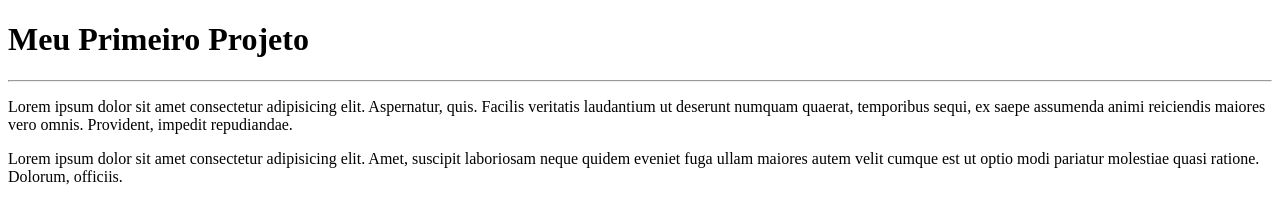
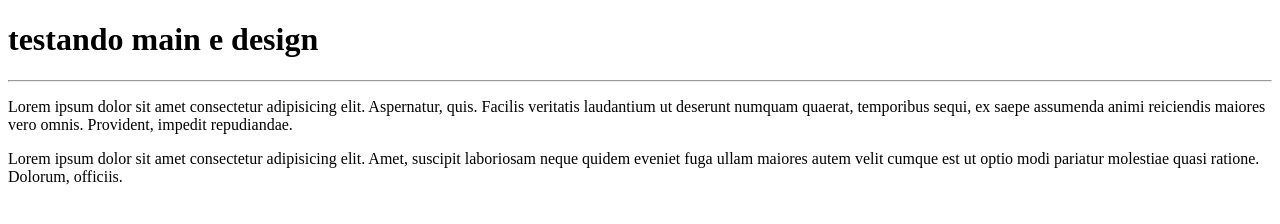
Before and after one commit to AbnerAlv/Meu-Projeto, a plain HTML site: page site/index.html in a window 1280 px wide. Drawn offline with Linux system fonts and the light colour scheme.

Commit message:
testando branch

```diff
--- a/site/index.html
+++ b/site/index.html
@@ -6,7 +6,7 @@
     <title>Primeiro Projeto</title>
 </head>
 <body>
-    <h1>Meu Primeiro Projeto</h1>
+    <h1>testando main e design</h1>
     <hr>
     <p>Lorem ipsum dolor sit amet consectetur adipisicing elit. Aspernatur, quis. Facilis veritatis laudantium ut deserunt numquam quaerat, temporibus sequi, ex saepe assumenda animi reiciendis maiores vero omnis. Provident, impedit repudiandae.</p>
     <p>Lorem ipsum dolor sit amet consectetur adipisicing elit. Amet, suscipit laboriosam neque quidem eveniet fuga ullam maiores autem velit cumque est ut optio modi pariatur molestiae quasi ratione. Dolorum, officiis.</p>
```
